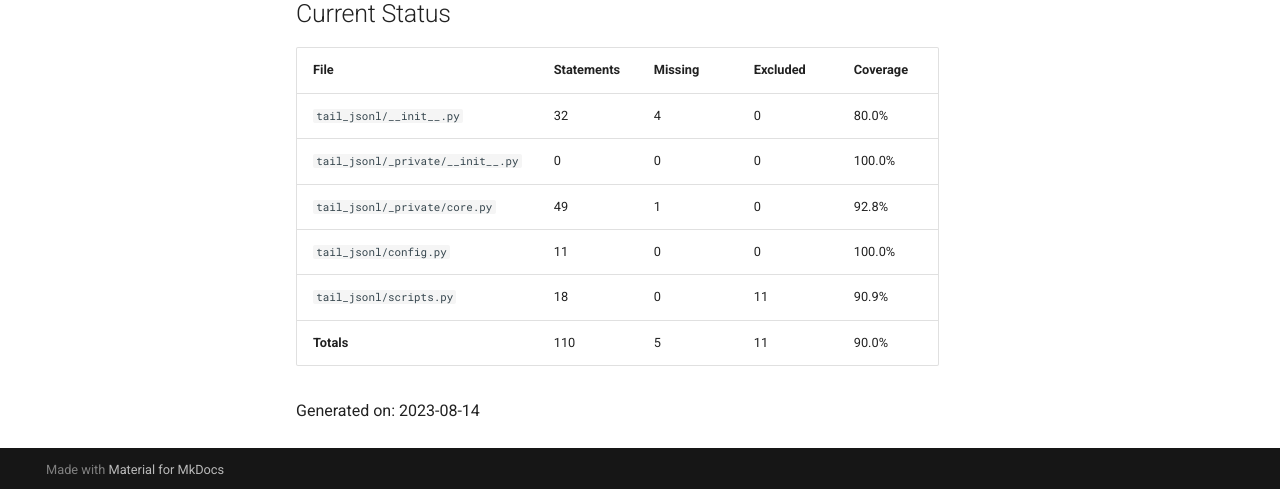
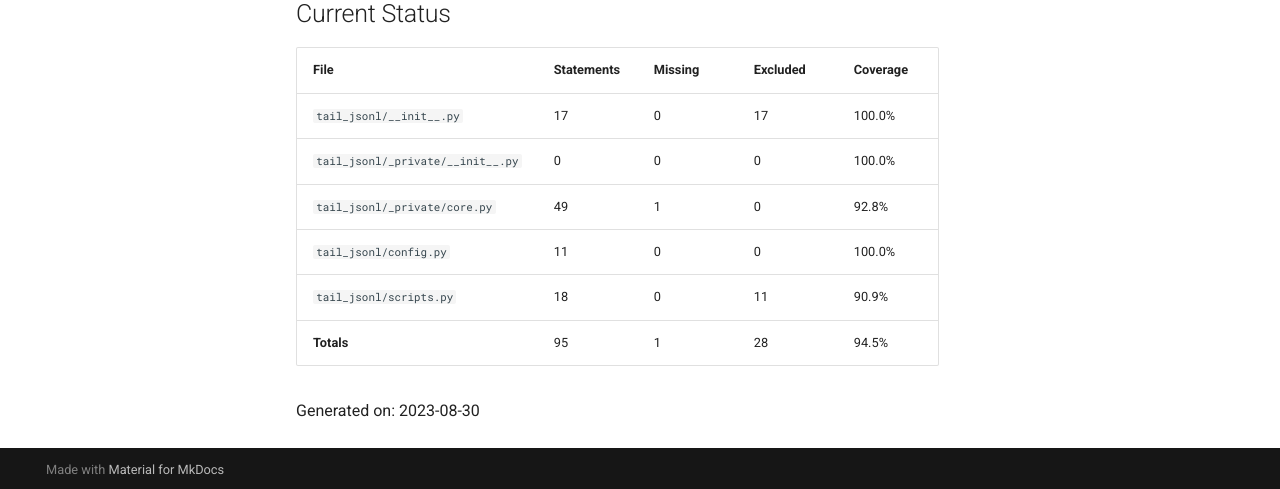
Before and after one commit to KyleKing/tail-jsonl, an MkDocs documentation site: the page built from docs/docs/DEVELOPER_GUIDE.md, in a window 1280 px wide and 900 px high, scrolled down 602 px. Shown: the part 408-897 px from the top of the window. Built offline with MkDocs 1.6.1 and Material for MkDocs 9.7.7, drawn with Linux system fonts in a browser that asks for light colours; comment, search, counter and statistics services are not loaded.

```diff
--- a/docs/docs/DEVELOPER_GUIDE.md
+++ b/docs/docs/DEVELOPER_GUIDE.md
@@ -46,12 +46,12 @@
 <!-- {cts} COVERAGE -->
 | File                              |   Statements |   Missing |   Excluded | Coverage   |
 |-----------------------------------|--------------|-----------|------------|------------|
-| `tail_jsonl/__init__.py`          |           32 |         4 |          0 | 80.0%      |
+| `tail_jsonl/__init__.py`          |           17 |         0 |         17 | 100.0%     |
 | `tail_jsonl/_private/__init__.py` |            0 |         0 |          0 | 100.0%     |
 | `tail_jsonl/_private/core.py`     |           49 |         1 |          0 | 92.8%      |
 | `tail_jsonl/config.py`            |           11 |         0 |          0 | 100.0%     |
 | `tail_jsonl/scripts.py`           |           18 |         0 |         11 | 90.9%      |
-| **Totals**                        |          110 |         5 |         11 | 90.0%      |
+| **Totals**                        |           95 |         1 |         28 | 94.5%      |
 
-Generated on: 2023-08-14
+Generated on: 2023-08-30
 <!-- {cte} -->
```
Also changed, not shown: docs/docs/CHANGELOG.md (+6 -0 lines), 3 other files.
